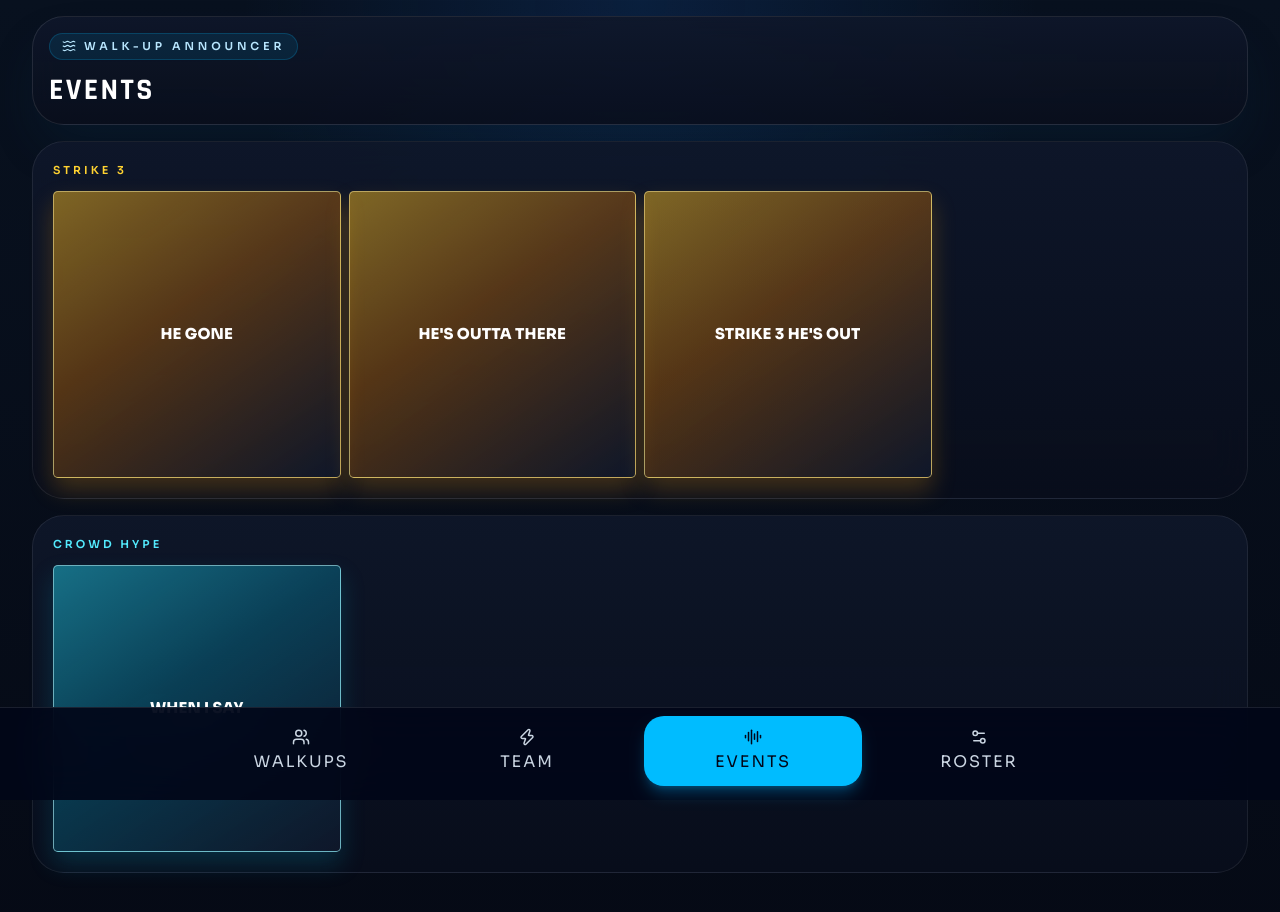
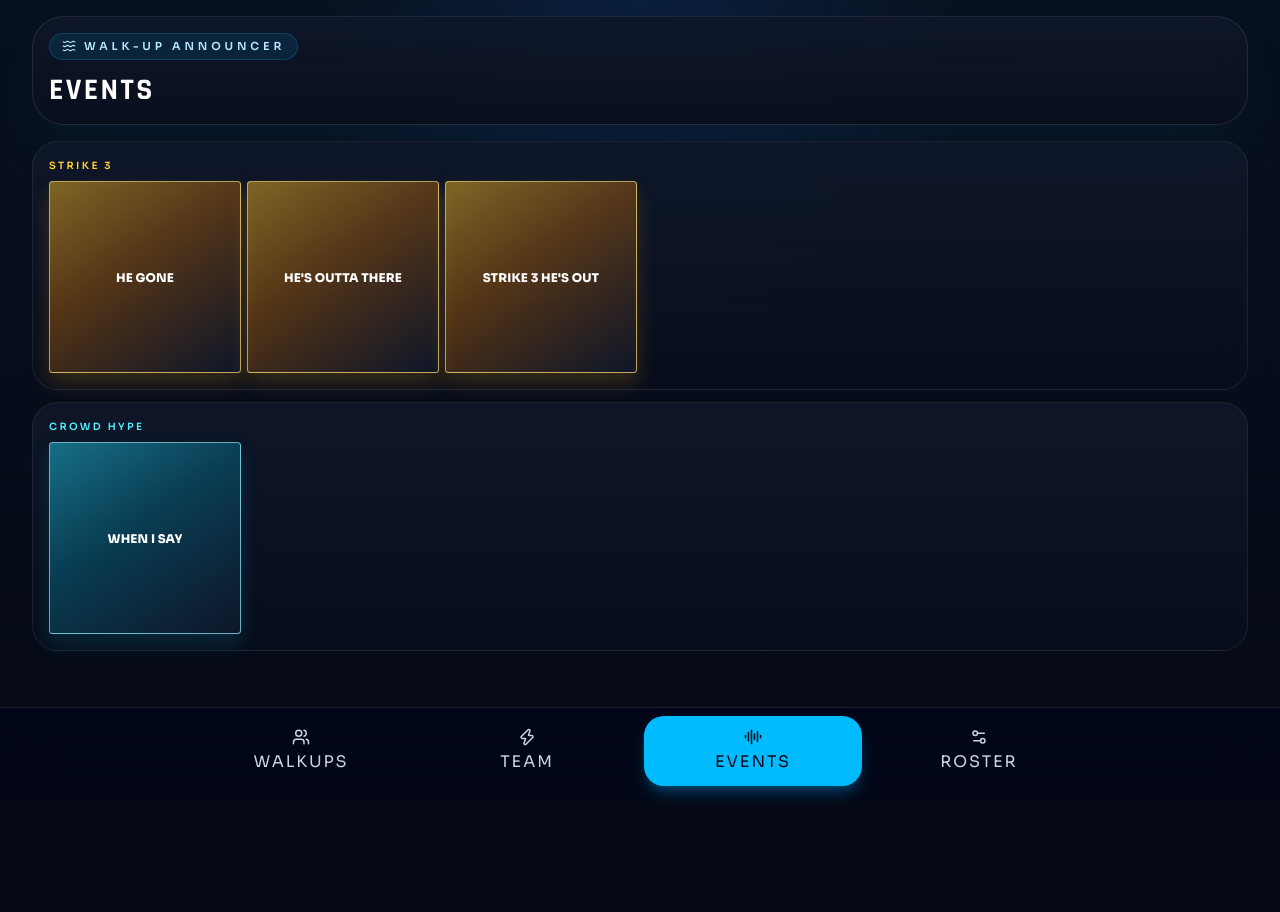
Before and after one commit to ClayBoneNJ/walk-up-announcer, a React (Vite) app: page / in a window 1280 px wide. Both pictures are taken after a click on the button "EVENTS". Shown: the top 912 px of the page. After the commit the page ends 843 px from the top, so only its background shows below. Built offline with nearby package versions, Linux system fonts and the light colour scheme.

Commit message:
Shrink event sampler pads

```diff
--- a/src/App.jsx
+++ b/src/App.jsx
@@ -772,21 +772,21 @@ function SoundboardPage({ clips, onPlayClip }) {
   const crowdHypeClips = clips.filter((clip) => clip.id === "effect-when-i-say");
 
   return (
-    <div className="space-y-4">
-      <section className="glass-panel rounded-[1.5rem] border border-white/8 p-3 sm:rounded-[2rem] sm:p-5">
-        <div className="mb-3 text-[11px] font-semibold uppercase tracking-[0.28em] text-amber-300">
+    <div className="space-y-3">
+      <section className="glass-panel rounded-[1.25rem] border border-white/8 p-2.5 sm:rounded-[1.6rem] sm:p-4">
+        <div className="mb-2 text-[10px] font-semibold uppercase tracking-[0.24em] text-amber-300">
           Strike 3
         </div>
-        <div className="grid grid-cols-2 gap-2 sm:grid-cols-3 lg:grid-cols-4">
+        <div className="grid grid-cols-3 gap-1.5 sm:grid-cols-4 lg:grid-cols-5 xl:grid-cols-6">
           {strikeThreeClips.map((clip) => (
             <button
               key={clip.id}
               type="button"
               onClick={() => onPlayClip({ clip })}
-              className="aspect-square rounded-[0.3rem] border border-amber-200/65 bg-[linear-gradient(145deg,rgba(251,191,36,0.48),rgba(217,119,6,0.36)_42%,rgba(15,23,42,0.99))] px-2 py-2 text-center shadow-[0_12px_24px_rgba(245,158,11,0.24)] transition duration-150 hover:border-amber-100/85 active:translate-y-[2px] active:scale-[0.97]"
+              className="aspect-square rounded-[0.22rem] border border-amber-200/65 bg-[linear-gradient(145deg,rgba(251,191,36,0.48),rgba(217,119,6,0.36)_42%,rgba(15,23,42,0.99))] px-1.5 py-1.5 text-center shadow-[0_10px_20px_rgba(245,158,11,0.2)] transition duration-150 hover:border-amber-100/85 active:translate-y-[2px] active:scale-[0.97]"
             >
               <div className="flex h-full flex-col items-center justify-center">
-                <div className="line-clamp-3 text-[13px] font-extrabold uppercase leading-[0.95] tracking-[0.01em] text-white sm:text-[15px]">
+                <div className="line-clamp-3 text-[11px] font-extrabold uppercase leading-[0.92] tracking-[0.01em] text-white sm:text-[12px]">
                   {clip.nickname}
                 </div>
               </div>
@@ -801,20 +801,20 @@ function SoundboardPage({ clips, onPlayClip }) {
         </div>
       </section>
 
-      <section className="glass-panel rounded-[1.5rem] border border-white/8 p-3 sm:rounded-[2rem] sm:p-5">
-        <div className="mb-3 text-[11px] font-semibold uppercase tracking-[0.28em] text-cyan-300">
+      <section className="glass-panel rounded-[1.25rem] border border-white/8 p-2.5 sm:rounded-[1.6rem] sm:p-4">
+        <div className="mb-2 text-[10px] font-semibold uppercase tracking-[0.24em] text-cyan-300">
           Crowd Hype
         </div>
-        <div className="grid grid-cols-2 gap-2 sm:grid-cols-3 lg:grid-cols-4">
+        <div className="grid grid-cols-3 gap-1.5 sm:grid-cols-4 lg:grid-cols-5 xl:grid-cols-6">
           {crowdHypeClips.map((clip) => (
             <button
               key={clip.id}
               type="button"
               onClick={() => onPlayClip({ clip })}
-              className="aspect-square rounded-[0.3rem] border border-cyan-200/65 bg-[linear-gradient(145deg,rgba(34,211,238,0.48),rgba(8,145,178,0.36)_42%,rgba(15,23,42,0.99))] px-2 py-2 text-center shadow-[0_12px_24px_rgba(8,145,178,0.24)] transition duration-150 hover:border-cyan-100/85 active:translate-y-[2px] active:scale-[0.97]"
+              className="aspect-square rounded-[0.22rem] border border-cyan-200/65 bg-[linear-gradient(145deg,rgba(34,211,238,0.48),rgba(8,145,178,0.36)_42%,rgba(15,23,42,0.99))] px-1.5 py-1.5 text-center shadow-[0_10px_20px_rgba(8,145,178,0.2)] transition duration-150 hover:border-cyan-100/85 active:translate-y-[2px] active:scale-[0.97]"
             >
               <div className="flex h-full flex-col items-center justify-center">
-                <div className="line-clamp-3 text-[13px] font-extrabold uppercase leading-[0.95] tracking-[0.01em] text-white sm:text-[15px]">
+                <div className="line-clamp-3 text-[11px] font-extrabold uppercase leading-[0.92] tracking-[0.01em] text-white sm:text-[12px]">
                   {clip.nickname}
                 </div>
               </div>
```
